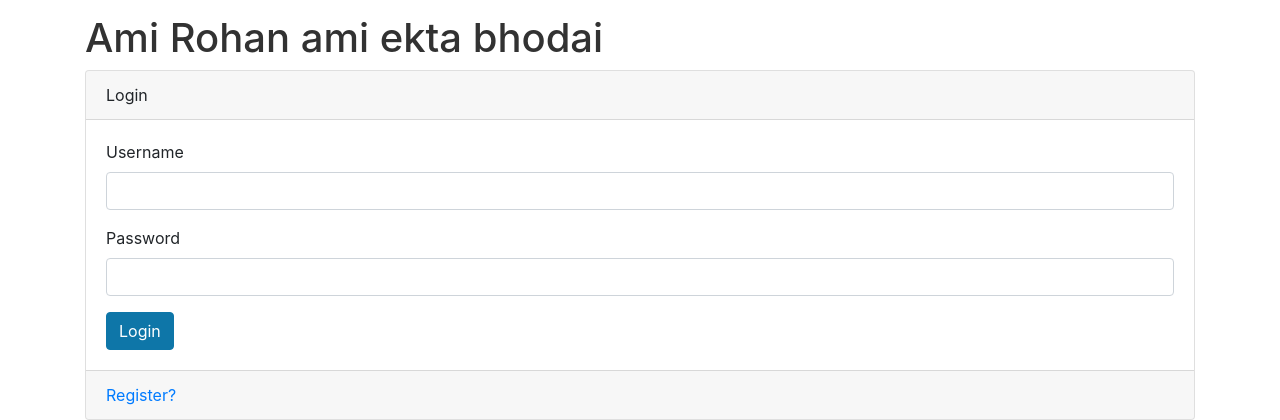
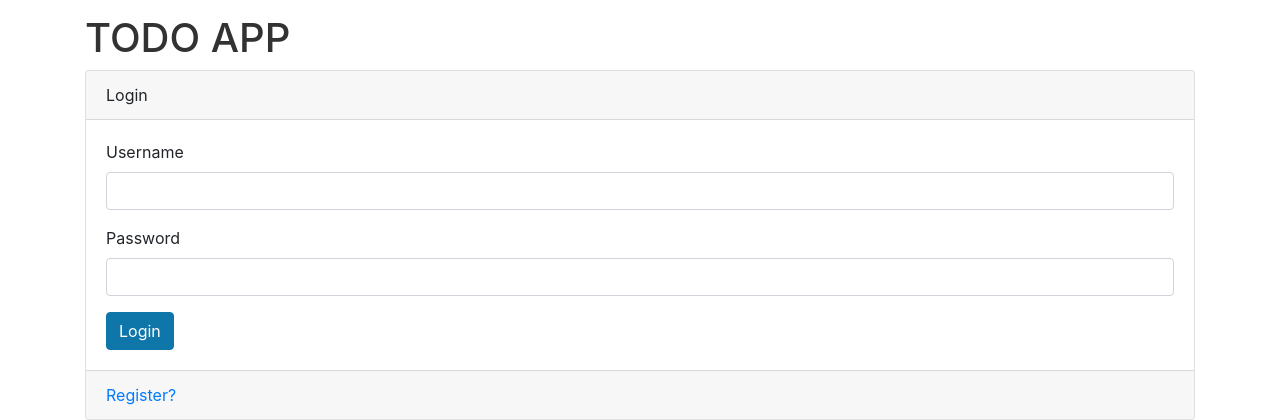
Before and after one commit to ashiqdotexe/fastapi-crud, a Python web app: template Todos/templates/login.html in a window 1280 px wide. Shown: the part 56-476 px from the top of the page. Run offline with Jinja, Linux system fonts and the light colour scheme; the template is opened without the code that fills it, so the values that code supplies are empty.

Commit message:
Login and Registration changed

```diff
--- a/Todos/templates/login.html
+++ b/Todos/templates/login.html
@@ -3,7 +3,7 @@
 
 <div class="container">
 
-    <h1>Ami Rohan ami ekta bhodai</h1>
+    <h1>TODO APP</h1>
     <div class="card">
         <div class="card-header">
             Login
--- a/Todos/templates/register.html
+++ b/Todos/templates/register.html
@@ -46,7 +46,7 @@
           <label>Verify Password</label>
           <input type="password" class="form-control" name="password2" autocomplete="new-password" required>
         </div>
-        <button type="submit" class="btn btn-primary">Sign in</button>
+        <button type="submit" class="btn btn-primary">Sign Up</button>
       </form>
     </div>
     <div class="card-footer text-muted">
```
